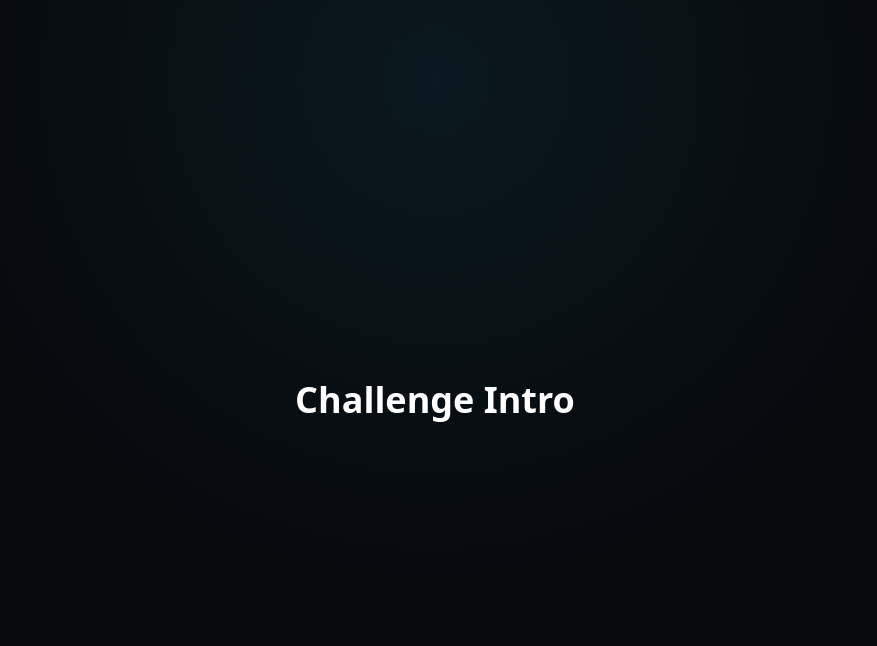
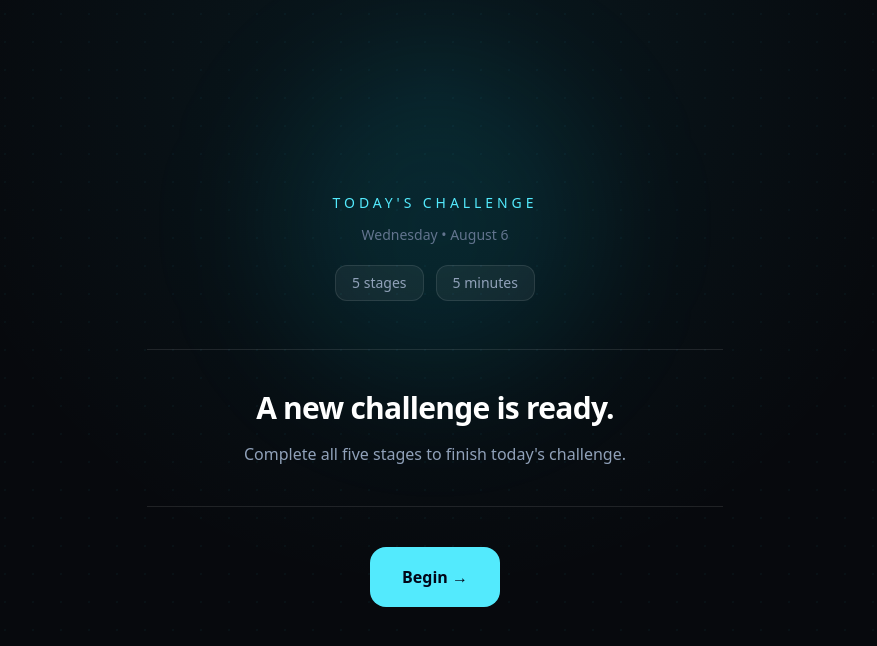
Before and after one commit to catalindvl-dot/daily-challenge, a Next.js app: page /challenge in a window 1280 px wide. Shown: the top 646 px of the page, without its empty margins (205-1082 px from the left). Built offline with nearby package versions, Linux system fonts and the light colour scheme.

Commit message:
Add landing to challenge transition

```diff
--- a/src/components/challenge/ChallengeIntro.tsx
+++ b/src/components/challenge/ChallengeIntro.tsx
@@ -1,9 +1,67 @@
+"use client";
+
+import { useEffect, useState } from "react";
+import Badge from "@/components/ui/Badge";
+import Button from "@/components/ui/Button";
+import Container from "@/components/ui/Container";
+import { APP_CONFIG } from "@/lib/config";
+
 export default function ChallengeIntro() {
+  const [isVisible, setIsVisible] = useState(false);
+
+  useEffect(() => {
+    const frame = requestAnimationFrame(() => {
+      setIsVisible(true);
+    });
+
+    return () => cancelAnimationFrame(frame);
+  }, []);
   return (
-    <main className="flex min-h-screen items-center justify-center">
-      <h1 className="text-4xl font-bold text-white">
-        Challenge Intro
-      </h1>
+    <main className="relative flex min-h-screen items-center overflow-hidden px-6 py-16">
+      <div className="pointer-events-none absolute inset-0 bg-[radial-gradient(circle_at_center,rgba(34,211,238,0.04)_1px,transparent_1px)] bg-[size:28px_28px]" />
+
+      <div
+        className={`pointer-events-none absolute left-1/2 h-80 w-80 -translate-x-1/2 rounded-full bg-cyan-400/10 blur-3xl transition-all duration-300 ${isVisible
+          ? "top-16 scale-100 opacity-100"
+          : "top-32 scale-125 opacity-70"
+          }`}
+      />
+
+      <Container
+        className={`relative max-w-3xl text-center transition-all duration-300 ${isVisible
+            ? "translate-y-0 opacity-100"
+            : "translate-y-2 opacity-0"
+          }`}
+      >
+        <p className="text-sm font-medium uppercase tracking-[0.28em] text-cyan-300">
+          Today&apos;s Challenge
+        </p>
+
+        <p className="mt-3 text-sm text-slate-500">
+          Wednesday • August 6
+        </p>
+
+        <div className="mt-5 flex items-center justify-center gap-3">
+          <Badge>{APP_CONFIG.challenge.stages} stages</Badge>
+          <Badge>5 minutes</Badge>
+        </div>
+
+        <div className="mx-auto mt-12 max-w-xl border-y border-white/10 py-10">
+          <p className="text-3xl font-semibold tracking-tight text-white">
+            A new challenge is ready.
+          </p>
+
+          <p className="mt-4 text-slate-400">
+            Complete all five stages to finish today&apos;s challenge.
+          </p>
+        </div>
+
+        <div className="mt-10">
+          <Button href="/play">
+            Begin →
+          </Button>
+        </div>
+      </Container>
     </main>
   );
 }
--- a/src/components/landing/LandingHero.tsx
+++ b/src/components/landing/LandingHero.tsx
@@ -1,14 +1,36 @@
+"use client";
+import { useState } from "react";
+import { useRouter } from "next/navigation";
 import Badge from "@/components/ui/Badge";
 import Button from "@/components/ui/Button";
 import Container from "@/components/ui/Container";
 import { APP_CONFIG } from "@/lib/config";
 
 export default function LandingHero() {
+  const router = useRouter();
+  const [transitionState, setTransitionState] = useState<
+    "idle" | "transitioning"
+  >("idle");
+
+  const handleStartChallenge = () => {
+    if (transitionState === "transitioning") return;
+
+    setTransitionState("transitioning");
+
+    window.setTimeout(() => {
+      router.push("/challenge");
+    }, 300);
+  };
   return (
     <main className="relative flex min-h-[calc(100vh-4rem)] items-center overflow-hidden px-6 py-16">
       <div className="pointer-events-none absolute inset-0 bg-[radial-gradient(circle_at_center,rgba(34,211,238,0.04)_1px,transparent_1px)] bg-[size:28px_28px]" />
 
-      <div className="pointer-events-none absolute left-1/2 top-20 h-96 w-96 -translate-x-1/2 rounded-full bg-cyan-400/10 blur-3xl" />
+      <div
+        className={`pointer-events-none absolute left-1/2 h-96 w-96 -translate-x-1/2 rounded-full bg-cyan-400/10 blur-3xl transition-all duration-300 ${transitionState === "transitioning"
+            ? "top-32 scale-125 opacity-70"
+            : "top-20 scale-100 opacity-100"
+          }`}
+      />
 
       <Container className="relative max-w-3xl text-center">
         <div className="mb-8">
@@ -25,7 +47,12 @@ export default function LandingHero() {
             <Badge>5 minutes</Badge>
           </div>
         </div>
-
+        <div
+          className={`transition-all duration-300 ${transitionState === "transitioning"
+            ? "-translate-y-2 opacity-0"
+            : "translate-y-0 opacity-100"
+            }`}
+        >
           <h1 className="text-balance text-5xl font-semibold tracking-[-0.04em] text-white sm:text-7xl">
             Five minutes.
             <br />
@@ -33,15 +60,23 @@ export default function LandingHero() {
             <br />
             Every day.
           </h1>
+        </div>
 
         <p className="mx-auto mt-8 max-w-xl text-lg leading-8 text-slate-400">
           A new challenge every day. Finish it in five minutes.
         </p>
 
         <div className="mt-10">
-          <Button href="/challenge">
+          <div
+            className={`transition-all duration-300 ${transitionState === "transitioning"
+              ? "pointer-events-none translate-y-1 opacity-0"
+              : "translate-y-0 opacity-100"
+              }`}
+          >
+            <Button onClick={handleStartChallenge}>
               Start Challenge →
             </Button>
+          </div>
         </div>
 
         <p className="mt-5 text-sm text-slate-600">
```
Lines whose indentation alone changed are shown as unchanged.
